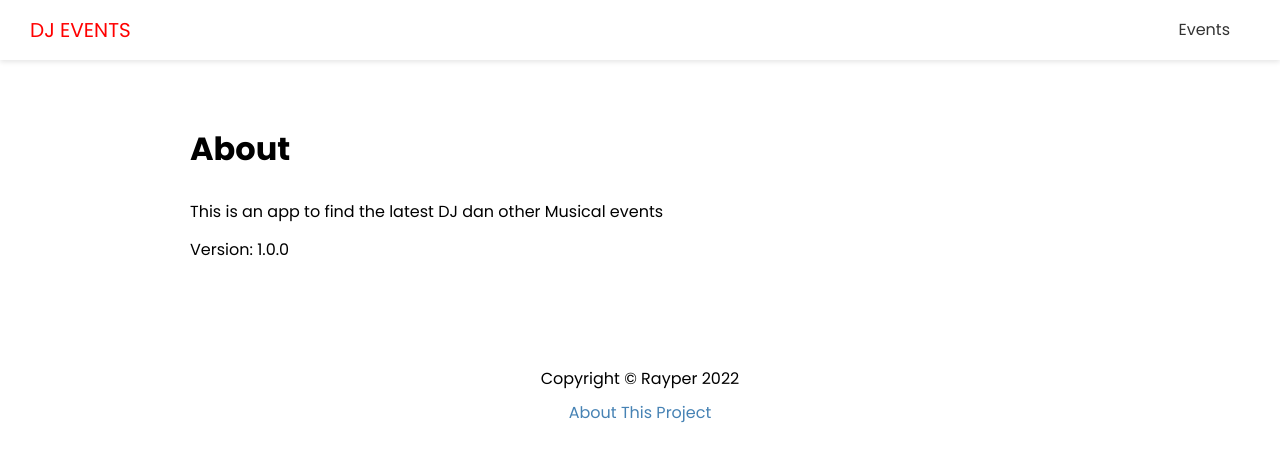
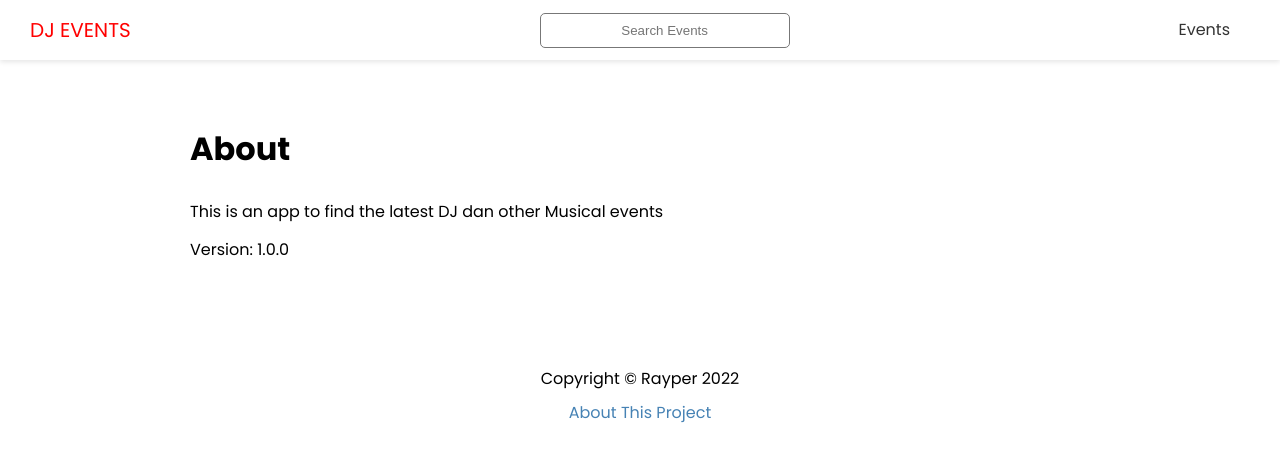
Before and after one commit to Rayper/nextjs01-project, a Next.js app: page /about in a window 1280 px wide. Shown: the top 462 px of the page. Built offline with nearby package versions, Linux system fonts and the light colour scheme.

Commit message:
video 5.3 Search Component

```diff
--- a/components/Header.js
+++ b/components/Header.js
@@ -1,5 +1,6 @@
 import Link from 'next/link'
 import styles from '@/styles/Header.module.css'
+import Search from './Search'
 
 export default function Header() {
   return (
@@ -9,6 +10,8 @@
                 <a>DJ Events</a>
             </Link>
         </div>
+
+        <Search />
 
         <nav>
             <ul>
--- /dev/null
+++ b/components/Search.js
@@ -0,0 +1,29 @@
+import React from 'react'
+import { useState } from 'react'
+import { useRouter } from 'next/router'
+import styles from '@/styles/Search.module.css'
+
+export default function Search() {
+    const [term, setTerm] = useState('');
+
+    const router = useRouter()
+
+    const handleSubmit = (e) => {
+        e.preventDefault()
+        router.push(`/events/search?term=${term}`)
+        setTerm('')
+    }
+
+    return (
+        <div className={styles.search}>
+            <form onSubmit={handleSubmit}>
+                <input
+                    type='text'
+                    value={term}
+                    onChange={(e) => setTerm(e.target.value)}
+                    placeholder='Search Events'
+                />
+            </form>
+        </div>
+    )
+}
--- /dev/null
+++ b/styles/Search.module.css
@@ -0,0 +1,11 @@
+.search input {
+    width: 250px;
+    height: 35px;
+    padding: 5px;
+    border: 1px #777 solid;
+    border-radius: 5px;
+}
+
+.search ::placeholder{
+    text-align: center;
+}
```
